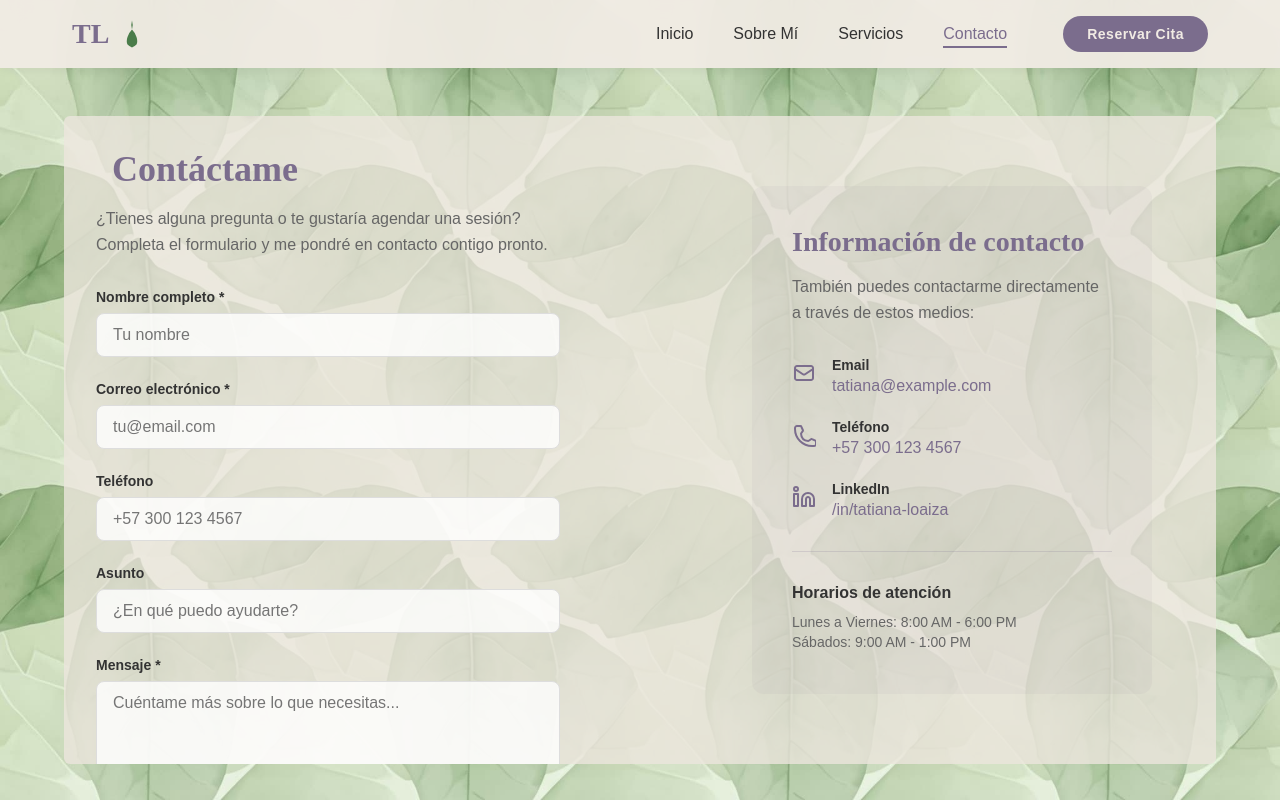
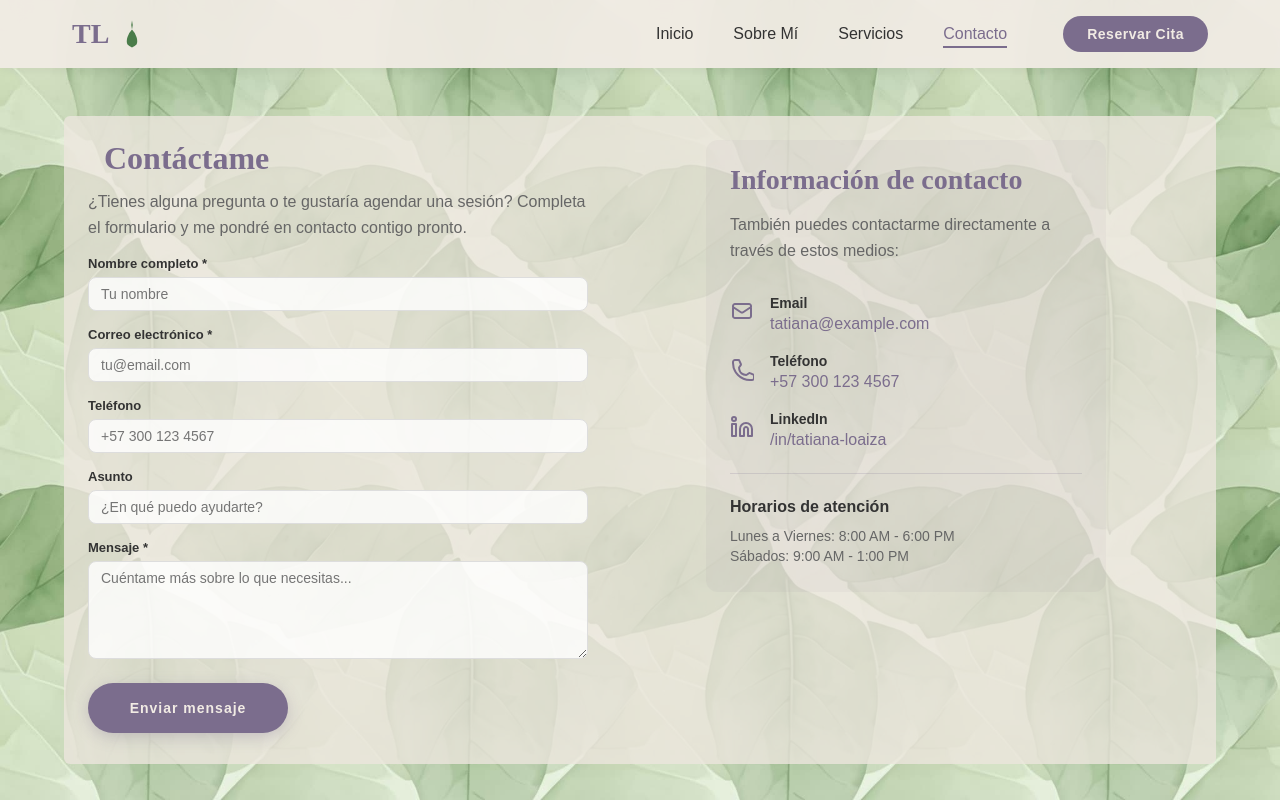
Before and after one commit to JCorts1/Therapist2.1, a React (Vite) app: page /contact in a window 1280 px wide. Built offline with nearby package versions, Linux system fonts and the light colour scheme.

Commit message:
Contact seems to be responsive already

```diff
--- a/src/assets/styles/Contact.css
+++ b/src/assets/styles/Contact.css
@@ -3,18 +3,21 @@
   display: flex;
   align-items: flex-start;
   justify-content: center;
-  gap: 10rem;
+  gap: 3rem;
   width: 100%;
   height: 100%;
   max-width: 1200px;
   margin: 0 auto;
   padding: 2rem;
+  overflow-y: auto;
 }
 
 /* Form Section */
 .contact-form-section {
   flex: 1;
   max-width: 500px;
+  height: auto;
+  overflow-y: visible;
 }
 
 .contact-header {
@@ -33,7 +36,7 @@
 .contact-form {
   display: flex;
   flex-direction: column;
-  gap: 1.5rem;
+  gap: 1.25rem;
 }
 
 .form-group {
@@ -52,8 +55,8 @@
 .form-group input,
 .form-group textarea {
   font-family: 'Montserrat', sans-serif;
-  font-size: 16px;
-  padding: 12px 16px;
+  font-size: 15px;
+  padding: 10px 14px;
   border: 1px solid #ddd;
   border-radius: 8px;
   background-color: rgba(255, 255, 255, 0.8);
@@ -70,30 +73,30 @@
 
 .form-group textarea {
   resize: vertical;
-  min-height: 120px;
+  min-height: 100px;
 }
 
 .contact-submit {
-  margin-top: 1rem;
+  margin-top: 0.5rem;
   max-width: 200px;
 }
 
-/* Info Section - UPDATED FOR CENTERING */
+/* Info Section */
 .contact-info-section {
   flex: 1;
   display: flex;
-  align-items: center;
+  align-items: flex-start;
   justify-content: center;
-  height: 100%;
+  height: auto;
+  padding-top: 3rem;
 }
 
 .contact-info-content {
   background-color: rgba(123, 109, 141, 0.05);
-  padding: 2.5rem;
+  padding: 2rem;
   border-radius: 12px;
   width: 100%;
   max-width: 400px;
-  margin: auto;
 }
 
 .info-header {
@@ -115,7 +118,7 @@
   display: flex;
   align-items: flex-start;
   gap: 1rem;
-  margin-bottom: 1.5rem;
+  margin-bottom: 1.25rem;
 }
 
 .contact-icon {
@@ -148,8 +151,8 @@
 }
 
 .contact-hours {
-  margin-top: 2rem;
-  padding-top: 2rem;
+  margin-top: 1.5rem;
+  padding-top: 1.5rem;
   border-top: 1px solid rgba(123, 109, 141, 0.2);
 }
 
@@ -166,6 +169,61 @@
   font-size: 14px;
   color: #666;
   margin-bottom: 0.25rem;
+}
+
+/* Laptop screens (like MacBook) */
+@media (max-width: 1440px) {
+  .contact-content {
+    padding: 1.5rem;
+    gap: 2rem;
+  }
+
+  .contact-form {
+    gap: 1rem;
+  }
+
+  .form-group input,
+  .form-group textarea {
+    padding: 8px 12px;
+    font-size: 14px;
+  }
+
+  .form-group textarea {
+    min-height: 80px;
+  }
+
+  .contact-info-content {
+    padding: 1.5rem;
+  }
+
+  .contact-info-section {
+    padding-top: 0;
+    align-items: center;
+  }
+}
+
+/* Small laptops */
+@media (max-height: 800px) and (min-width: 769px) {
+  .contact-subtitle {
+    margin-bottom: 1rem;
+  }
+
+  .contact-header {
+    font-size: 32px;
+    margin-bottom: 0.75rem;
+  }
+
+  .form-group {
+    gap: 0.375rem;
+  }
+
+  .form-group label {
+    font-size: 13px;
+  }
+
+  .form-group textarea {
+    min-height: 70px;
+  }
 }
 
 /* Mobile Styles */
@@ -197,6 +255,10 @@
     padding: 1.5rem;
   }
 
+  .contact-info-section {
+    padding-top: 0;
+  }
+
   .info-header {
     font-size: 24px;
   }
```
